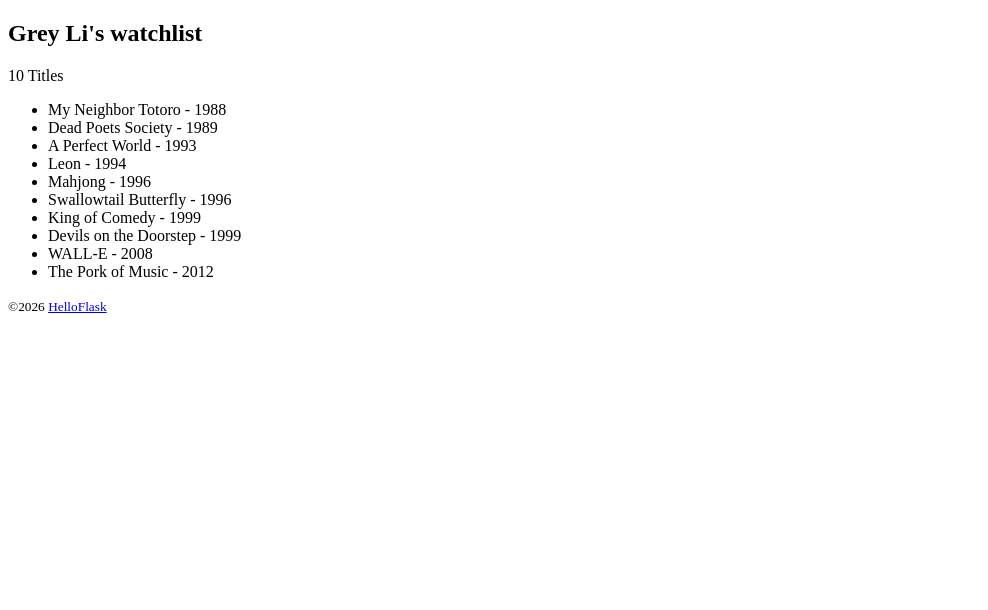
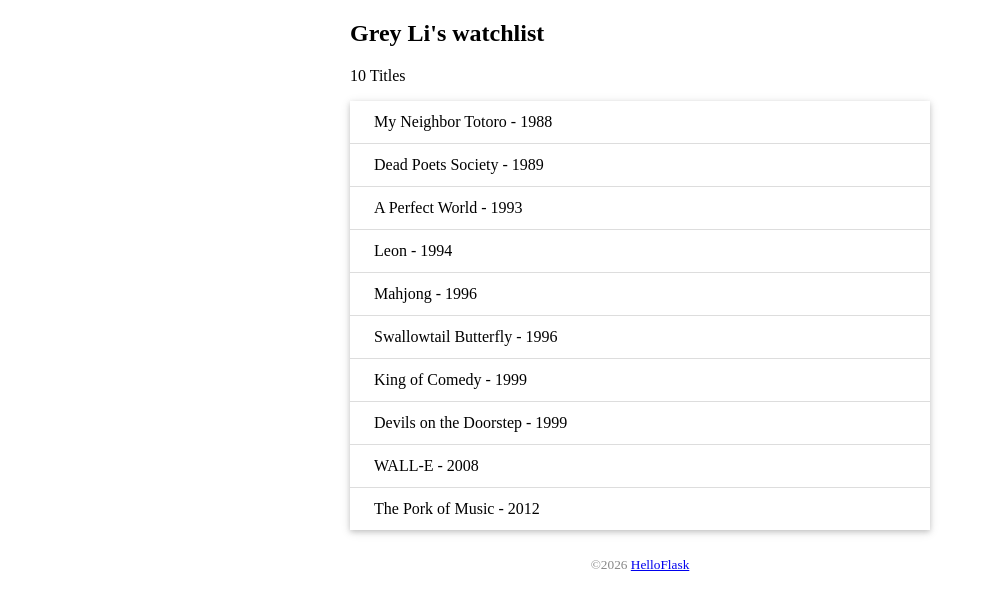
Before and after one commit to SurtRikkal/Flask_demo, a Flask app: page / in a window 1280 px wide. Shown: the top 610 px of the page, without its empty margins (0-988 px from the left). Run offline with Flask 3, Linux system fonts and the light colour scheme.

Commit message:
Add static files

```diff
--- /dev/null
+++ b/static/style.css
@@ -0,0 +1,48 @@
+/* 页面整体 */
+body {
+    margin: auto;
+    max-width: 580px;
+    font-size: 16px;
+    font-family: Times New Roman;
+}
+
+/* 页脚 */
+footer {
+    color: #888;
+    margin-top: 15px;
+    text-align: center;
+    padding: 10px;
+}
+
+/* 头像 */
+.avatar {
+    width: 40px;
+}
+
+/* 电影列表 */
+.movie-list {
+    list-style-type: none;
+    padding: 0;
+    margin-bottom: 10px;
+    box-shadow: 0 2px 5px 0 rgba(0, 0, 0, 0.16), 0 2px 10px 0 rgba(0, 0, 0, 0.12);
+}
+
+.movie-list li {
+    padding: 12px 24px;
+    border-bottom: 1px solid #ddd;
+}
+
+.movie-list li:last-child {
+    border-bottom:none;
+}
+
+.movie-list li:hover {
+    background-color: #f8f9fa;
+}
+
+/* 龙猫图片 */
+.totoro {
+    display: block;
+    margin: 0 auto;
+    height: 100px;
+}
--- a/templates/index.html
+++ b/templates/index.html
@@ -3,11 +3,13 @@
 <head>
     <meta charset="UTF-8">
     <title>{{ name }}'s watchlist</title>
+    <link rel="icon" href="{{ url_for('static', filename='icon.ico') }}">
+    <link rel="stylesheet" href="{{ url_for('static', filename='style.css') }}" type="text/css">
 </head>
 <body>
     <h2>{{ name }}'s watchlist</h2>
     <p>{{ movies|length }} Titles</Title></p>
-    <ul>
+    <ul class="movie-list">
         {% for movie in movies %}
         <li>{{ movie.title }} - {{ movie.year }}</li>
         {% endfor %}
```
Also changed, not shown: static/icon.ico (added).
